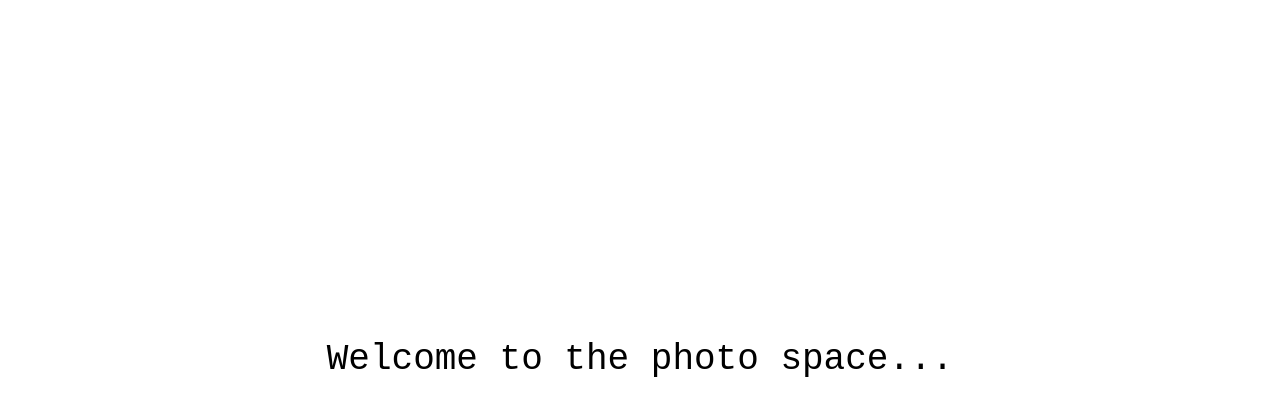
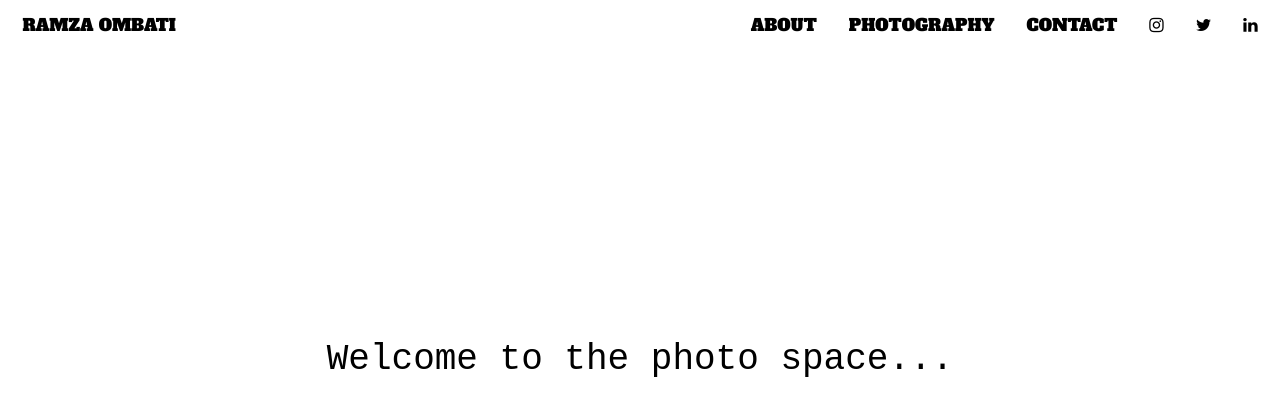
Before and after one commit to ramza007/Photography.io, a Django app: page /photography in a window 1280 px wide. Shown: the top 420 px of the page. Run offline with Django 3.2, Linux system fonts and the light colour scheme; some libraries are stand-ins or nearby versions.

Commit message:
customised second navbar and made modifications to photos template

```diff
--- a/alpha/static/css/navbar1.css
+++ b/alpha/static/css/navbar1.css
@@ -1,27 +1,24 @@
 /* Add a black background color to the top navigation */
 .topnav {
-  background-color: #333;
+  background-color:white;
   overflow: hidden;
+  margin-bottom: 5%;
+  font-family: 'Alfa Slab One';
+  padding: 0% 0.5% 0% 0.5%;
 }
 
 /* Style the links inside the navigation bar */
 .topnav a {
   float: left;
-  color: #f2f2f2;
+  color: black;
   text-align: center;
   padding: 14px 16px;
   text-decoration: none;
-  font-size: 17px;
+  font-size: 120%;
 }
 
 /* Change the color of links on hover */
 .topnav a:hover {
-  background-color: #ddd;
-  color: black;
+  /* background-color: #ddd; */
+  color: grey;
 }
-
-/* Add a color to the active/current link */
-.topnav a.active {
-  background-color: #4CAF50;
-  color: white;
-}
--- a/alpha/templates/navbar1.html
+++ b/alpha/templates/navbar1.html
@@ -11,11 +11,16 @@
 <link rel="stylesheet" href="{% static 'css/navbar1.css' %}">
 {% endblock %}
 <body>
-    <div class="topnav">
-        <a class="active" href="#home">Home</a>
-        <a href="#news">News</a>
-        <a href="#contact">Contact</a>
-        <a href="#about">About</a>
+    <div class="topnav navbar-inverse navbar-fixed-top sticky-top" id="mNavbar">
+        <a class="active" href="/">RAMZA OMBATI</a>
+            <div class="pull-right">
+                <a href="#news">ABOUT</a>
+                <a href="#contact">PHOTOGRAPHY</a>
+                <a href="#about">CONTACT</a>
+        <a href="https://www.instagram.com/ramzaportraits/"><i class="fa fa-instagram" style="font: size 50%;"></i></a>
+        <a href="https://twitter.com/ramzaxx"><i class="fa fa-twitter" style="font: size 50%;"></i></a>
+        <a href="https://www.linkedin.com/in/ramza-reseni/"><i class="fa fa-linkedin" style="font: size 50%;"></i></a>
+            </div>
     </div>
 </body>
 </html>
--- a/alpha/templates/photos.html
+++ b/alpha/templates/photos.html
@@ -24,6 +24,7 @@
         <h1>Welcome to the photo space...</h1>
     </div>
 
+    {% include 'navbar1.html' %}
         <h2>Photography is simply capturing a moment that spoke to you.</h2>
     <div class="container2">
         <div class="card">
@@ -43,7 +44,7 @@
                 <br>
                 <b>Time shot:</b> Midday
                 <br><br>
-                Along my expeditions within the city I visited the monumental Kenya International Conference centre, shot from the south
+                Along my expeditions within the city I visited the monumental Kenya International Conference Centre (KICC), shot from the south
                 east side of the building overlooking uptown, centre piece was Nation media building
             </p>
         </div>
```
